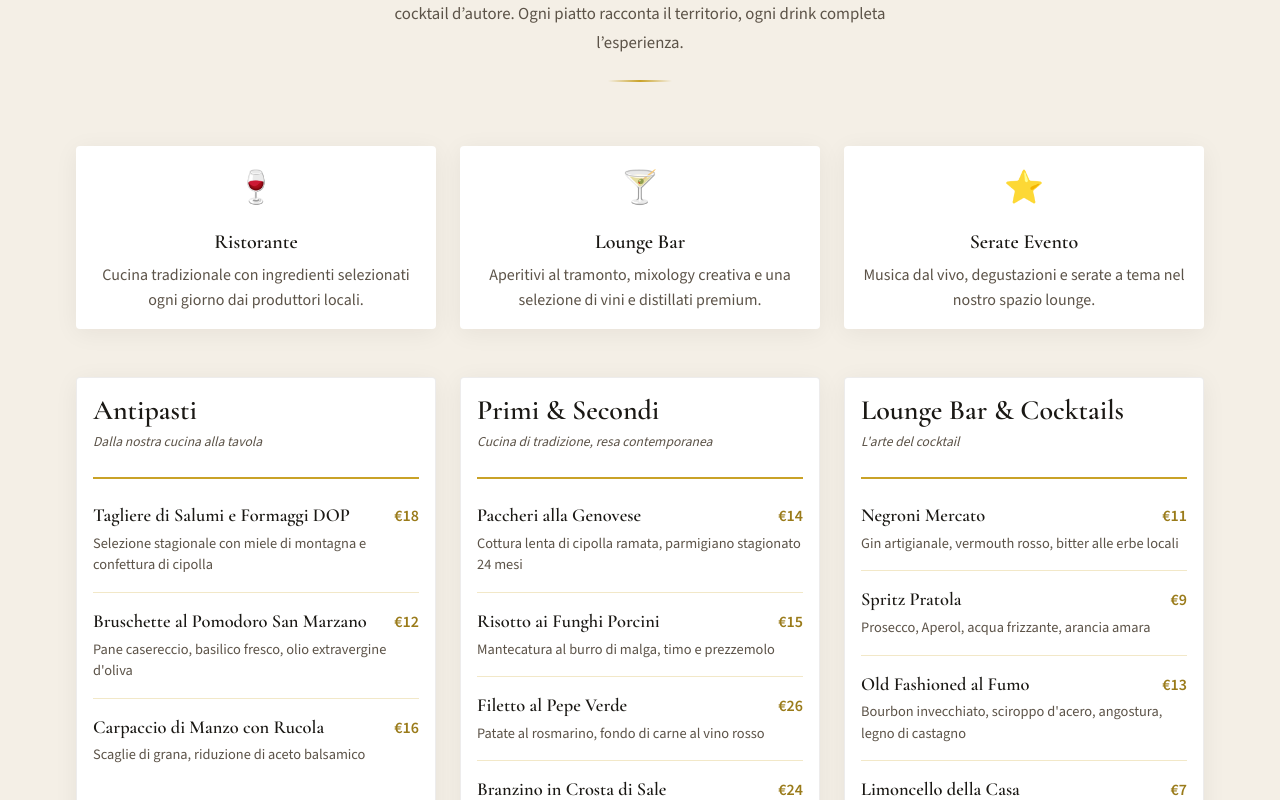
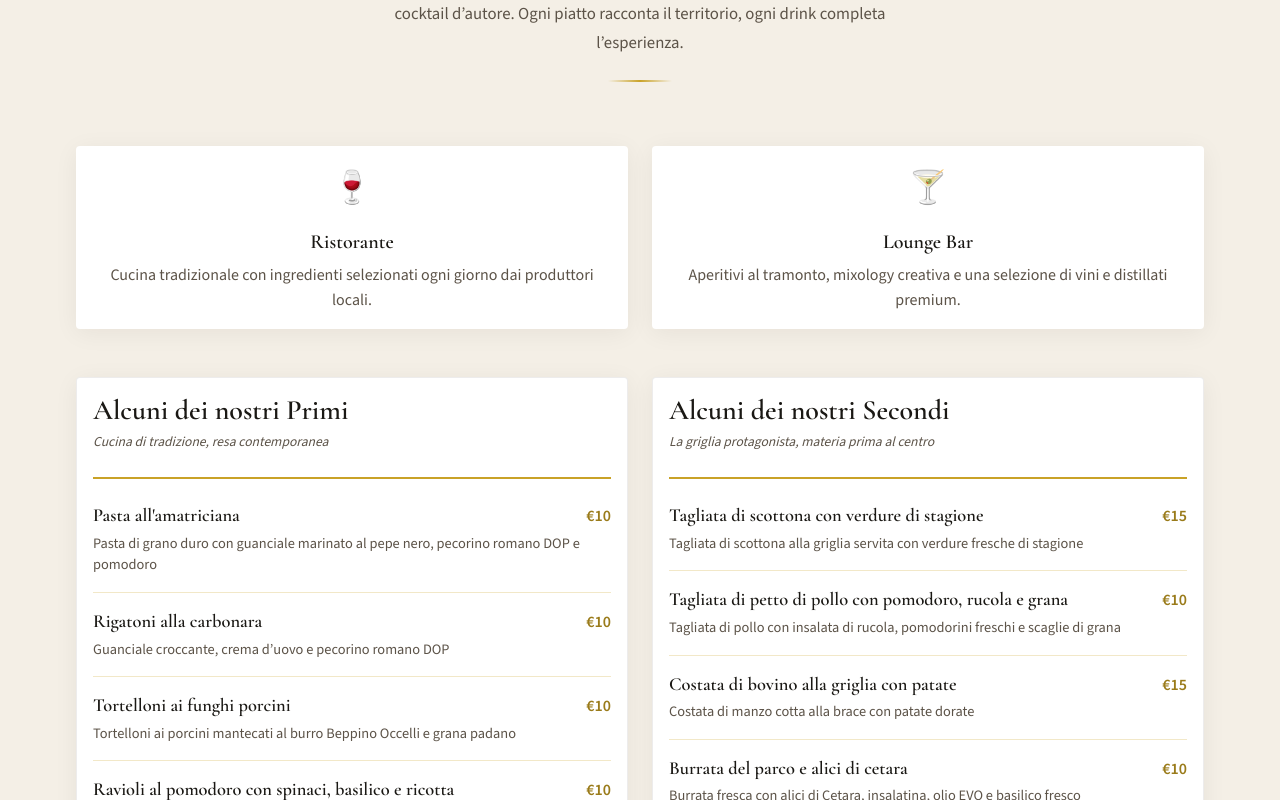
Before and after one commit to salv-ritrovato/mercato-pratola-centrale, a React (Vite) app: page / in a window 1280 px wide. Shown: the part 2000-2800 px from the top of the page. Built offline with nearby package versions, Linux system fonts and the light colour scheme.

Commit message:
New additions + bugfixes: menu rework, footer social icons, responsiveness fixes

```diff
--- a/src/components/Contact/Contact.module.css
+++ b/src/components/Contact/Contact.module.css
@@ -100,3 +100,17 @@
   border: 0;
   display: block;
 }
+
+@media (max-width: 991.98px) {
+  .infoBlock {
+    text-align: center;
+  }
+
+  .hoursRow {
+    justify-content: center;
+  }
+
+  .info a {
+    display: inline-block;
+  }
+}
--- a/src/components/Footer/Footer.jsx
+++ b/src/components/Footer/Footer.jsx
@@ -10,6 +10,59 @@ export default function Footer() {
   const scrollTo = (id) => {
     document.getElementById(id)?.scrollIntoView({ behavior: "smooth" });
   };
+
+  const socials = [
+    {
+      id: "instagram",
+      label: "Instagram",
+      href: "https://www.instagram.com/mercatopratolacentrale_/",
+      icon: (
+        <svg
+          xmlns="http://www.w3.org/2000/svg"
+          width="20"
+          height="20"
+          viewBox="0 0 24 24"
+          fill="none"
+          stroke="currentColor"
+          strokeWidth="1.75"
+          strokeLinecap="round"
+          strokeLinejoin="round"
+          aria-hidden="true"
+        >
+          <rect x="2" y="2" width="20" height="20" rx="5" ry="5" />
+          <circle cx="12" cy="12" r="4" />
+          <circle
+            cx="17.5"
+            cy="6.5"
+            r="0.5"
+            fill="currentColor"
+            stroke="none"
+          />
+        </svg>
+      ),
+    },
+    {
+      id: "facebook",
+      label: "Facebook",
+      href: "https://www.facebook.com/mercatopratolacentrale/",
+      icon: (
+        <svg
+          xmlns="http://www.w3.org/2000/svg"
+          width="20"
+          height="20"
+          viewBox="0 0 24 24"
+          fill="none"
+          stroke="currentColor"
+          strokeWidth="1.75"
+          strokeLinecap="round"
+          strokeLinejoin="round"
+          aria-hidden="true"
+        >
+          <path d="M18 2h-3a5 5 0 0 0-5 5v3H7v4h3v8h4v-8h3l1-4h-4V7a1 1 0 0 1 1-1h3z" />
+        </svg>
+      ),
+    },
+  ];
 
   return (
     <footer className={styles.footer}>
@@ -24,6 +77,7 @@ export default function Footer() {
               height={44}
               loading="lazy"
             />
+
             <p className={`${styles.tagline} mt-2 mb-0`}>
               Ristorante e Lounge Bar
             </p>
@@ -49,9 +103,26 @@ export default function Footer() {
             ))}
           </nav>
 
-          <p className={`col-md-4 text-center text-md-end mb-0 small ${styles.copy}`}>
-            © {year} Mercato Pratola Centrale. Tutti i diritti riservati.
-          </p>
+          <div className="col-md-4 d-flex flex-column align-items-center align-items-md-end gap-2">
+            <div className="d-flex gap-3">
+              {socials.map(({ id, label, href, icon }) => (
+                <a
+                  key={id}
+                  href={href}
+                  target="_blank"
+                  rel="noopener noreferrer"
+                  className={styles.socialLink}
+                  aria-label={label}
+                >
+                  {icon}
+                </a>
+              ))}
+            </div>
+
+            <p className={`mb-0 small ${styles.copy}`}>
+              © {year} Mercato Pratola Centrale. Tutti i diritti riservati.
+            </p>
+          </div>
         </div>
       </div>
     </footer>
--- a/src/components/Footer/Footer.module.css
+++ b/src/components/Footer/Footer.module.css
@@ -33,3 +33,15 @@
 .copy {
   color: var(--color-text-muted);
 }
+
+.socialLink {
+  color: var(--color-text-muted);
+  transition: color var(--transition-fast), transform var(--transition-fast);
+  display: flex;
+  align-items: center;
+}
+
+.socialLink:hover {
+  color: var(--color-accent);
+  transform: translateY(-2px);
+}
--- a/src/components/Hero/Hero.jsx
+++ b/src/components/Hero/Hero.jsx
@@ -43,7 +43,7 @@ export default function Hero() {
             <p className={styles.eyebrow}>Ristorante e Lounge Bar · Pratola Peligna</p>
 
             <p className={styles.tagline}>
-              Dove la cucina italiana incontra l&apos;eleganza del lounge
+              La cucina italiana incontra l&apos;eleganza del lounge
             </p>
 
             <p className={styles.intro}>
--- a/src/components/Hero/Hero.module.css
+++ b/src/components/Hero/Hero.module.css
@@ -152,6 +152,14 @@
   }
 }
 
+@media (max-width: 991.98px) {
+  .intro {
+    margin-left: auto;
+    margin-right: auto;
+    text-align: center;
+  }
+}
+
 /* Tablet */
 @media (min-width: 768px) {
   .banner {
--- a/src/components/Menu/Menu.jsx
+++ b/src/components/Menu/Menu.jsx
@@ -13,11 +13,6 @@ const EXPERIENCE = [
     icon: "🍸",
     title: "Lounge Bar",
     text: "Aperitivi al tramonto, mixology creativa e una selezione di vini e distillati premium.",
-  },
-  {
-    icon: "⭐",
-    title: "Serate Evento",
-    text: "Musica dal vivo, degustazioni e serate a tema nel nostro spazio lounge.",
   },
 ];
 
@@ -37,7 +32,7 @@ export default function Menu() {
 
         <div className="row g-4 mb-5">
           {EXPERIENCE.map((item) => (
-            <div className="col-md-4" key={item.title}>
+            <div className="col-md-6" key={item.title}>
               <div className={`card menu-card h-100 text-center border-0 ${styles.experienceCard}`}>
                 <div className="card-body">
                   <span className={styles.experienceIcon} aria-hidden="true">
@@ -53,7 +48,7 @@ export default function Menu() {
 
         <div className="row g-4">
           {menuCategories.map((category) => (
-            <div className="col-lg-4 col-md-6" key={category.id}>
+            <div className="col-lg-6 col-md-6" key={category.id}>
               <div className={`card menu-card h-100 ${styles.category}`}>
                 <div className="card-body">
                   <header className={styles.categoryHeader}>
@@ -70,7 +65,7 @@ export default function Menu() {
         </div>
 
         <p className={`${styles.note} text-center mt-5 mb-0`}>
-          Menu stagionale — disponibilità e prezzi soggetti a variazione.
+          Il menu può variare in base alla stagione — disponibilità e prezzi soggetti a variazione.
           Segnalate eventuali allergie al nostro staff.
         </p>
       </div>
--- a/src/data/menuData.js
+++ b/src/data/menuData.js
@@ -5,78 +5,56 @@
 
 export const menuCategories = [
   {
-    id: "antipasti",
-    title: "Antipasti",
-    subtitle: "Dalla nostra cucina alla tavola",
+    id: "primi",
+    title: "Alcuni dei nostri Primi",
+    subtitle: "Cucina di tradizione, resa contemporanea",
     items: [
       {
-        name: "Tagliere di Salumi e Formaggi DOP",
-        description: "Selezione stagionale con miele di montagna e confettura di cipolla",
-        price: "18",
+        name: "Pasta all'amatriciana",
+        description: "Pasta di grano duro con guanciale marinato al pepe nero, pecorino romano DOP e pomodoro",
+        price: "10",
       },
       {
-        name: "Bruschette al Pomodoro San Marzano",
-        description: "Pane casereccio, basilico fresco, olio extravergine d'oliva",
-        price: "12",
+        name: "Rigatoni alla carbonara",
+        description: "Guanciale croccante, crema d’uovo e pecorino romano DOP",
+        price: "10",
       },
       {
-        name: "Carpaccio di Manzo con Rucola",
-        description: "Scaglie di grana, riduzione di aceto balsamico",
-        price: "16",
+        name: "Tortelloni ai funghi porcini",
+        description: "Tortelloni ai porcini mantecati al burro Beppino Occelli e grana padano",
+        price: "10",
+      },
+      {
+        name: "Ravioli al pomodoro con spinaci, basilico e ricotta",
+        description: "Ravioli di ricotta locale e spinaci, con salsa al pomodoro e basilico fresco",
+        price: "10",
       },
     ],
   },
   {
-    id: "primi",
-    title: "Primi & Secondi",
-    subtitle: "Cucina di tradizione, resa contemporanea",
+    id: "secondi",
+    title: "Alcuni dei nostri Secondi",
+    subtitle: "La griglia protagonista, materia prima al centro",
     items: [
       {
-        name: "Paccheri alla Genovese",
-        description: "Cottura lenta di cipolla ramata, parmigiano stagionato 24 mesi",
-        price: "14",
-      },
-      {
-        name: "Risotto ai Funghi Porcini",
-        description: "Mantecatura al burro di malga, timo e prezzemolo",
+        name: "Tagliata di scottona con verdure di stagione",
+        description: "Tagliata di scottona alla griglia servita con verdure fresche di stagione",
         price: "15",
       },
       {
-        name: "Filetto al Pepe Verde",
-        description: "Patate al rosmarino, fondo di carne al vino rosso",
-        price: "26",
+        name: "Tagliata di petto di pollo con pomodoro, rucola e grana",
+        description: "Tagliata di pollo con insalata di rucola, pomodorini freschi e scaglie di grana",
+        price: "10",
       },
       {
-        name: "Branzino in Crosta di Sale",
-        description: "Verdure grigliate, emulsione al limone di Sorrento",
-        price: "24",
-      },
-    ],
-  },
-  {
-    id: "cocktails",
-    title: "Lounge Bar & Cocktails",
-    subtitle: "L'arte del cocktail",
-    items: [
-      {
-        name: "Negroni Mercato",
-        description: "Gin artigianale, vermouth rosso, bitter alle erbe locali",
-        price: "11",
+        name: "Costata di bovino alla griglia con patate",
+        description: "Costata di manzo cotta alla brace con patate dorate",
+        price: "15",
       },
       {
-        name: "Spritz Pratola",
-        description: "Prosecco, Aperol, acqua frizzante, arancia amara",
-        price: "9",
-      },
-      {
-        name: "Old Fashioned al Fumo",
-        description: "Bourbon invecchiato, sciroppo d'acero, angostura, legno di castagno",
-        price: "13",
-      },
-      {
-        name: "Limoncello della Casa",
-        description: "Limoni di Amalfi, servito ghiacciato in calice da lounge",
-        price: "7",
+        name: "Burrata del parco e alici di cetara",
+        description: "Burrata fresca con alici di Cetara, insalatina, olio EVO e basilico fresco",
+        price: "10",
       },
     ],
   },
```
